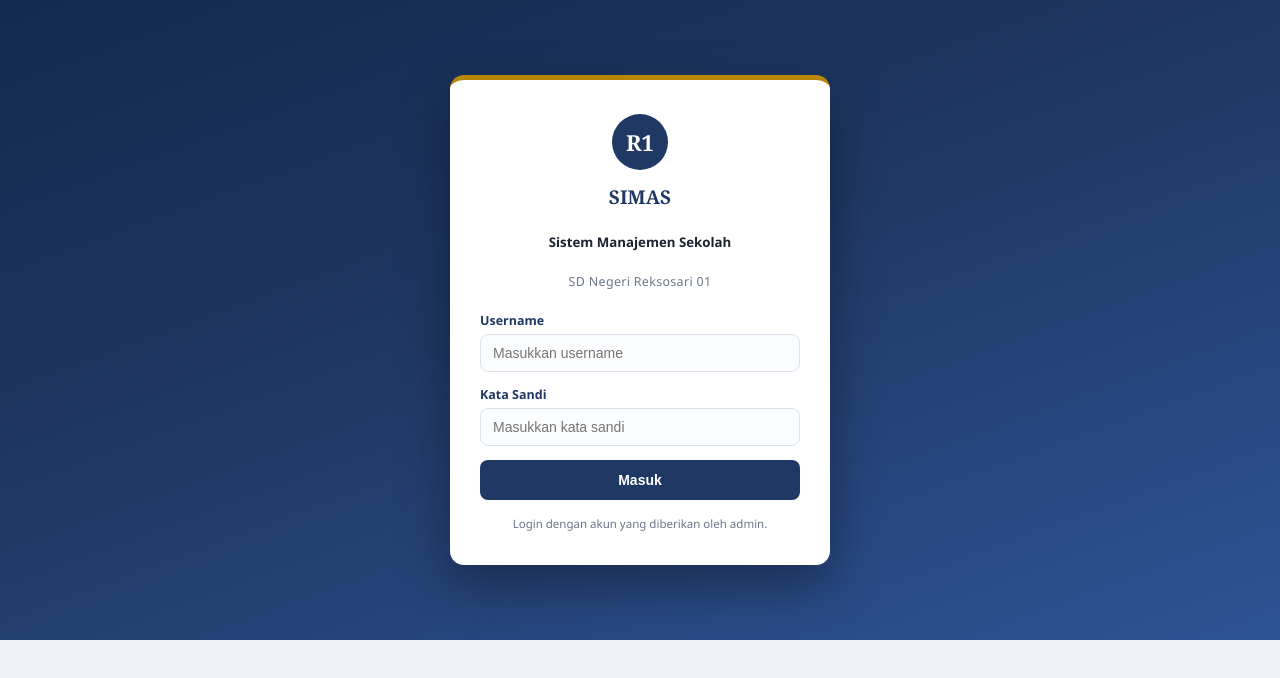
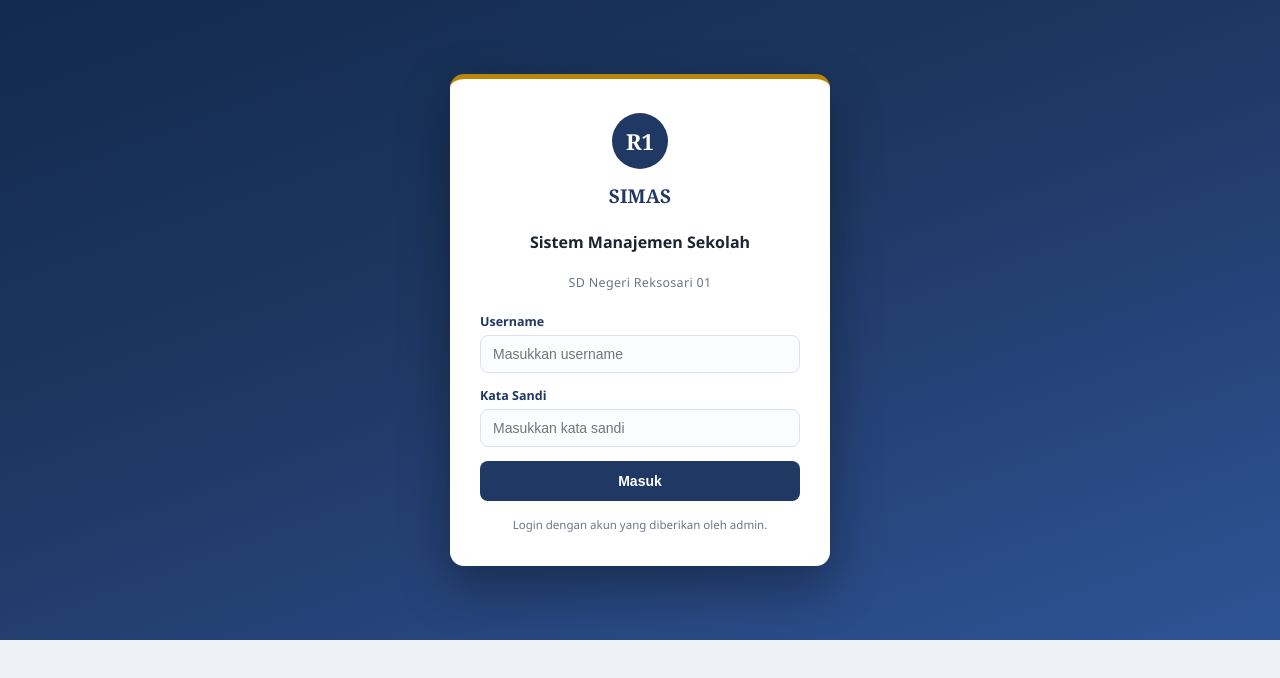
Before and after one commit to ekayudha7014-tech/absenku, a website: page index.html in a window 1280 px wide. Drawn offline with nearby package versions, Linux system fonts and the light colour scheme.

Commit message:
Change header from h5 to h4 for consistency

```diff
--- a/index.html
+++ b/index.html
@@ -304,7 +304,7 @@
         <div class="login-card">
           <div class="login-badge">R1</div>
           <h1>SIMAS</h1>
-          <h5 style="text-align: center;">Sistem Manajemen Sekolah</h5>
+          <h4 style="text-align: center;">Sistem Manajemen Sekolah</h4>
           <div class="login-sub">${SCHOOL}</div>
           ${err ? `<div class="err-msg">${esc(err)}</div>` : ""}
           <div class="field"><label>Username</label><input id="login-user" placeholder="Masukkan username" autocomplete="username"/></div>
```
